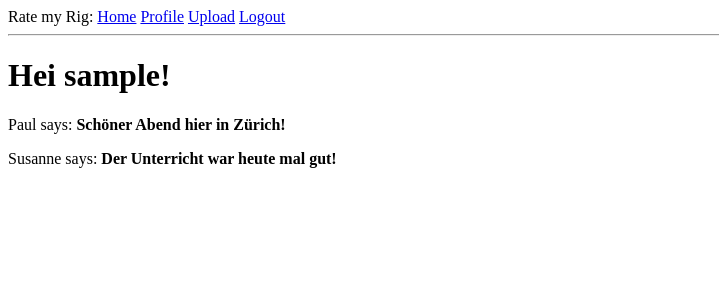
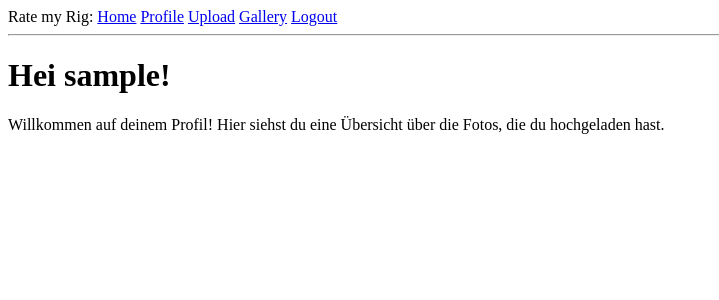
Before and after one commit to GiatdatShiat/VCID-Praxisarbeit, a Flask app: page / in a window 1280 px wide. Shown: the top 300 px of the page, without its empty margins (0-719 px from the left). Run offline with Flask 3, Linux system fonts and the light colour scheme; the visitor is signed in with stand-in values (Sample User, id 1).

Commit message:
added Gallery

```diff
--- a/app/__init__.py
+++ b/app/__init__.py
@@ -1,5 +1,4 @@
 import os
-import uuid
 from flask import Flask
 from flask_sqlalchemy import SQLAlchemy
 from flask_migrate import Migrate
@@ -19,8 +18,8 @@ login.login_view = 'login'
 
 # Konfiguration für den Foto-Upload
 photos = UploadSet("photos", IMAGES)
-#app.config["UPLOADED_PHOTOS_DEST"] = "static/img"
-app.config["UPLOADED_PHOTOS_DEST"] = "/home/img"
+app.config["UPLOADED_PHOTOS_DEST"] = "/images"
+#app.config["UPLOADED_PHOTOS_DEST"] = "/home/img"
 #Secret Key für Bild-Upload
 app.config["SECRET_KEY"] = os.urandom(24)
 configure_uploads(app, photos)
--- a/app/forms.py
+++ b/app/forms.py
@@ -2,7 +2,6 @@ from flask_wtf import FlaskForm
 from wtforms import StringField, PasswordField, BooleanField, SubmitField
 from wtforms.validators import data_required, ValidationError, Email, EqualTo
 from flask_wtf.file import FileField, FileAllowed, FileRequired
-from flask_uploads import UploadSet, configure_uploads, IMAGES
 from app.models import User
 from app import photos
 
--- a/app/routes.py
+++ b/app/routes.py
@@ -1,9 +1,8 @@
 # app/routes.py
-import os
 from flask import render_template, flash, redirect, url_for, request, url_for, send_from_directory
 from app import app, db
 from app.forms import LoginForm, RegistrationForm, UploadForm
-from app.models import User, Photo
+from app.models import User
 from flask_login import login_user, current_user, logout_user, login_required
 from urllib.parse import urlsplit
 from app import photos
@@ -14,19 +13,7 @@ from app import photos
 @app.route('/index')
 @login_required
 def index():
-   #user = {'username': 'Jochen'}
-   posts = [
-   {
-   'author': {'username': 'Paul'},
-   'body': 'Schöner Abend hier in Zürich!'
-   },
-   {
-   'author': {'username': 'Susanne'},
-   'body': 'Der Unterricht war heute mal gut!'
-   }
-   ]
-
-   return render_template('index.html', title='Home', posts=posts)
+   return render_template('index.html', title='Home')
 
 #Route zur Login Seite
 @app.route('/login', methods=['GET', 'POST'])
@@ -97,3 +84,9 @@ def upload():
    else:
       file_url = None
    return render_template('upload.html', form=form, file_url=file_url)
+
+@app.route('/gallery')
+def gallery():
+    image_names = send_from_directory()
+    print(image_names)
+    return render_template("gallery.html", image_names=image_names)
--- a/app/templates/base.html
+++ b/app/templates/base.html
@@ -17,6 +17,7 @@
             {% else %}
             <a href="{{ url_for('user', username=current_user.username) }}">Profile</a>
             <a href="{{ url_for('upload')}}">Upload</a>
+            <a href="{{ url_for('gallery')}}">Gallery</a>
             <a href="{{ url_for('logout') }}">Logout</a>
             {% endif %}
          </div>
--- a/app/templates/index.html
+++ b/app/templates/index.html
@@ -1,10 +1,6 @@
 <!-- app/templates/index.html -->
 {% extends "base.html" %}
-
 {% block content %}
     <h1>Hei {{ current_user.username }}!</h1>
-    {% for post in posts %}
-    <!--unbedingt anpassen hier!-->
-    <div><p>{{ post.author.username }} says: <b>{{ post.body }}</b></p></div>
-    {% endfor %}
+    <p> Willkommen auf deinem Profil! Hier siehst du eine Übersicht über die Fotos, die du hochgeladen hast.</p>
 {% endblock %}
--- a/app/templates/login.html
+++ b/app/templates/login.html
@@ -1,7 +1,8 @@
 {% extends "base.html" %}
-
 {% block content %}
-    <h1>Sign In</h1>
+    <h1>Willkommen auf Rate My Rig!</h1>
+    <p> Hier kannst du Fotos von deinem PC-Build hochladen und von anderen Benutzern bewerten lassen! </p>
+    <h2>Anmelden</h2>
     <form action="" method="post" novalidate>
         {{ form.hidden_tag() }}
         <p>
```
Also changed, not shown: app/templates/gallery.html (added, +19 -0 lines).
